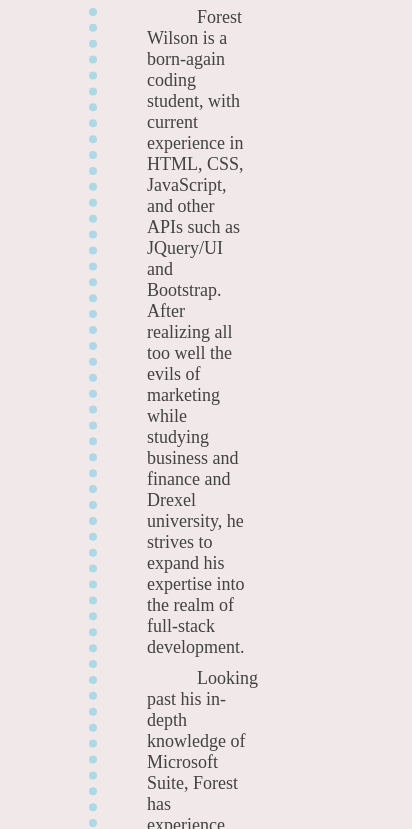
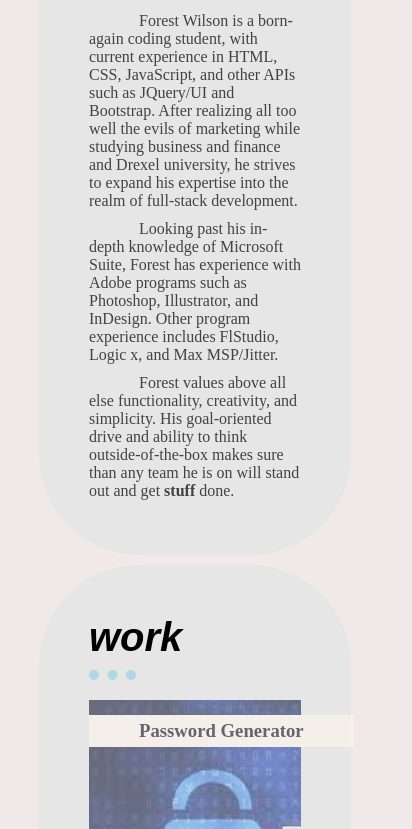
Before and after one commit to ForestW70/Portfolio1.0, a plain HTML site: page index.html in a window 390 px wide. Shown: the part 346-1175 px from the top of the page, 412 px wide, since content can reach past the window. Drawn offline with Linux system fonts and the light colour scheme.

Commit message:
added more mobile-friendly stylings.

```diff
--- a/assets/style2.css
+++ b/assets/style2.css
@@ -257,28 +257,43 @@ footer h6 {
 
 }
 
-@media screen and (max-width: 1040px) {
+@media screen and (max-width: 1036px) {
     .big-picture {
         height: 50px;
         visibility: hidden;
+    }
+    section {
+        background-color: rgb(230 230 230);
+        border-radius: 100px;
+        margin-bottom: 10px;
+    }
+    section h2 {
+        border-bottom: 10px dotted lightblue;
+        padding-bottom: 10px;
+        margin-bottom: 20px;
+    }
+    section div {
+        border-left: 0;
     }
 
 @media screen and (max-width: 1000px) {
     section div, section p {
         display: block;
         width: 100%;
+        padding: 0;
     }
     .about-paragraph p {
-        font-size: 18px;
+        font-size: 1rem;
     }
     section h2 {
         text-align: start;
     }
+
 }
 
 @media screen and (max-width: 760px) {
     .main-links a {
-        font-size: 15px;
+        font-size: 2.5vmax;
     }
     .big-picture span {
         font-size: 1em;
```
Also changed, not shown: 1 other file.
